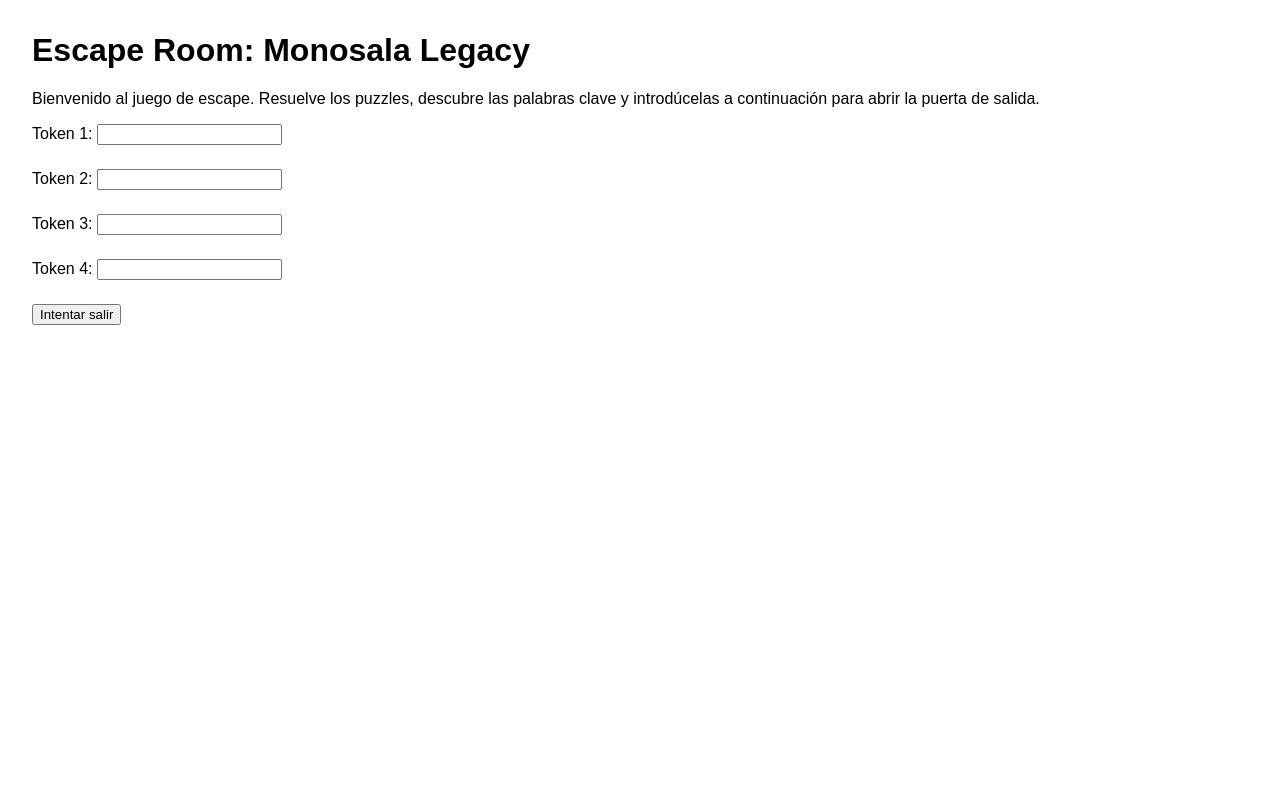
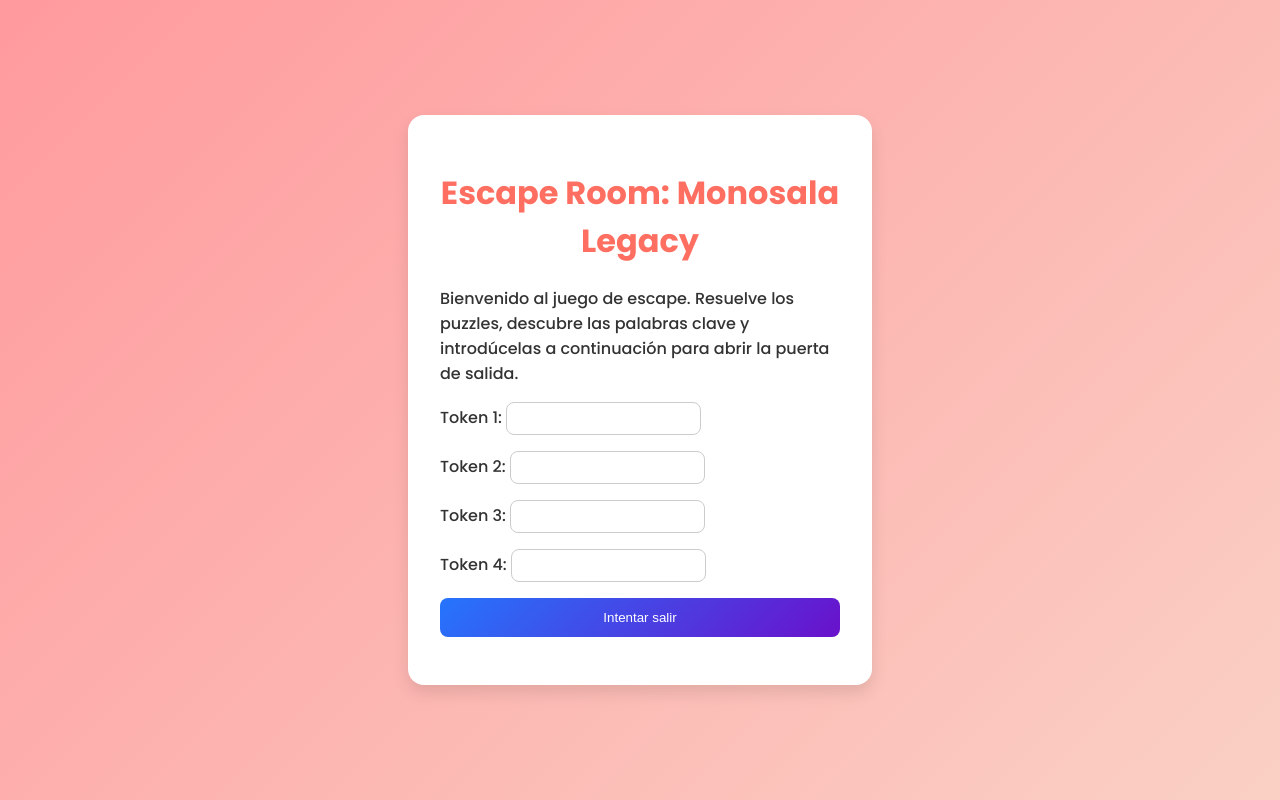
Before and after one commit to fjfdelahorra/scape-room, a plain HTML site: page index.html in a window 1280 px wide. Drawn offline with nearby package versions, Linux system fonts and the light colour scheme.

Commit message:
feat: modernize web page design with colorful style

```diff
--- a/index.html
+++ b/index.html
@@ -3,12 +3,62 @@
 <head>
     <meta charset="UTF-8">
     <title>Escape Room - Inicio</title>
+    <link rel="preconnect" href="https://fonts.googleapis.com">
+    <link rel="preconnect" href="https://fonts.gstatic.com" crossorigin>
+    <link href="https://fonts.googleapis.com/css2?family=Poppins:wght@300;500;700&display=swap" rel="stylesheet">
     <style>
-        body { font-family: Arial, sans-serif; margin: 2rem; }
-        form { margin-top: 1rem; }
-        label { display: block; margin-bottom: .5rem; }
-        input { margin-bottom: 1rem; }
-        #resultado { margin-top: 1rem; font-weight: bold; }
+        body {
+            font-family: 'Poppins', sans-serif;
+            margin: 0;
+            min-height: 100vh;
+            display: flex;
+            justify-content: center;
+            align-items: center;
+            background: linear-gradient(135deg, #ff9a9e 0%, #fad0c4 100%);
+            color: #333;
+        }
+        #app {
+            background: #fff;
+            padding: 2rem;
+            border-radius: 1rem;
+            box-shadow: 0 8px 16px rgba(0, 0, 0, 0.1);
+            max-width: 400px;
+            width: 100%;
+        }
+        h1 {
+            color: #ff6f61;
+            text-align: center;
+        }
+        form {
+            display: flex;
+            flex-direction: column;
+            margin-top: 1rem;
+        }
+        label {
+            margin-bottom: 1rem;
+        }
+        input {
+            padding: .5rem;
+            border: 1px solid #ccc;
+            border-radius: .5rem;
+        }
+        button {
+            padding: .75rem;
+            background: linear-gradient(315deg, #6a11cb 0%, #2575fc 100%);
+            color: #fff;
+            border: none;
+            border-radius: .5rem;
+            cursor: pointer;
+            transition: background .3s ease;
+        }
+        button:hover {
+            background: linear-gradient(315deg, #2575fc 0%, #6a11cb 100%);
+        }
+        #resultado {
+            margin-top: 1rem;
+            font-weight: 700;
+            text-align: center;
+        }
     </style>
 </head>
 <body>
```
